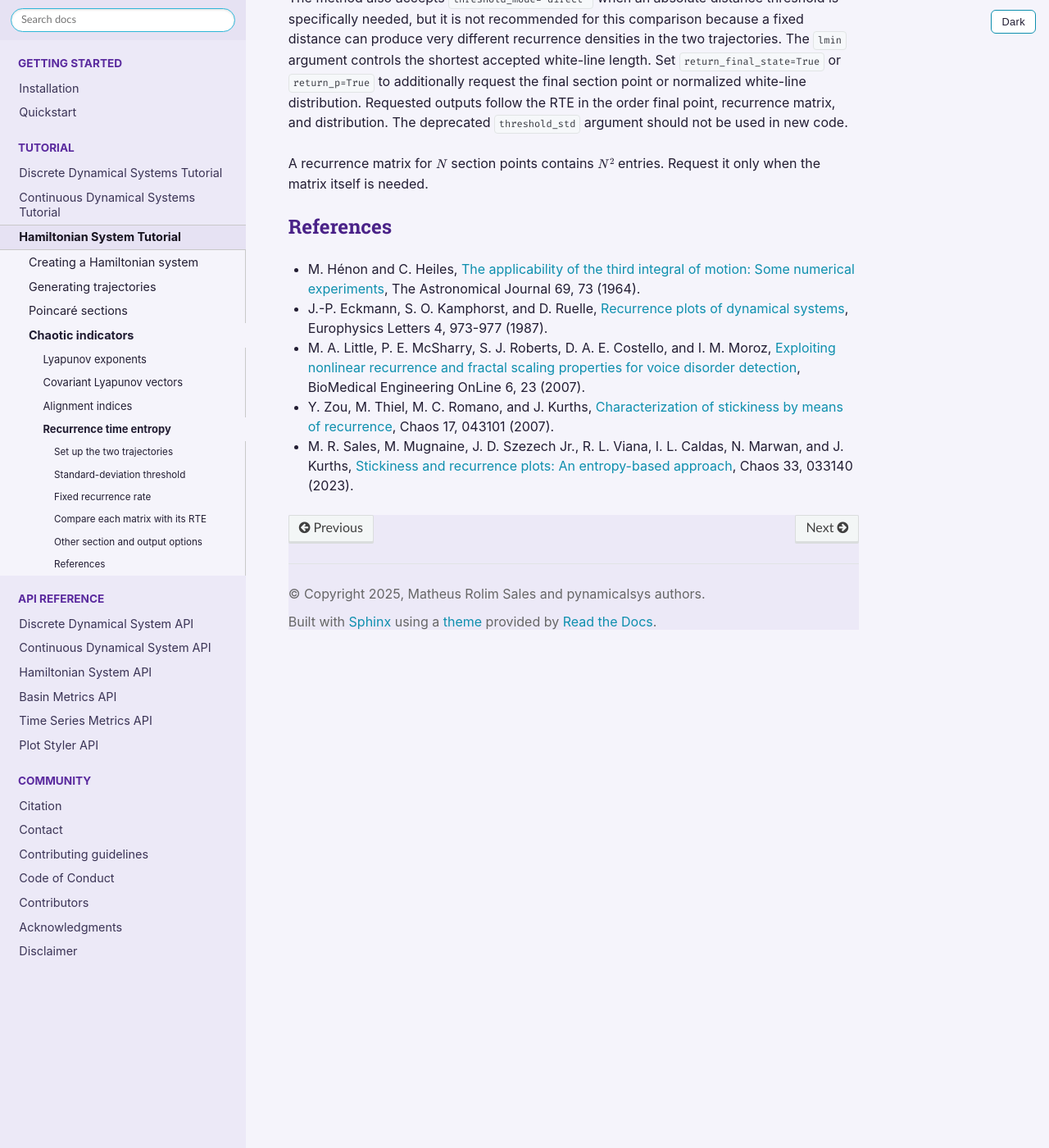
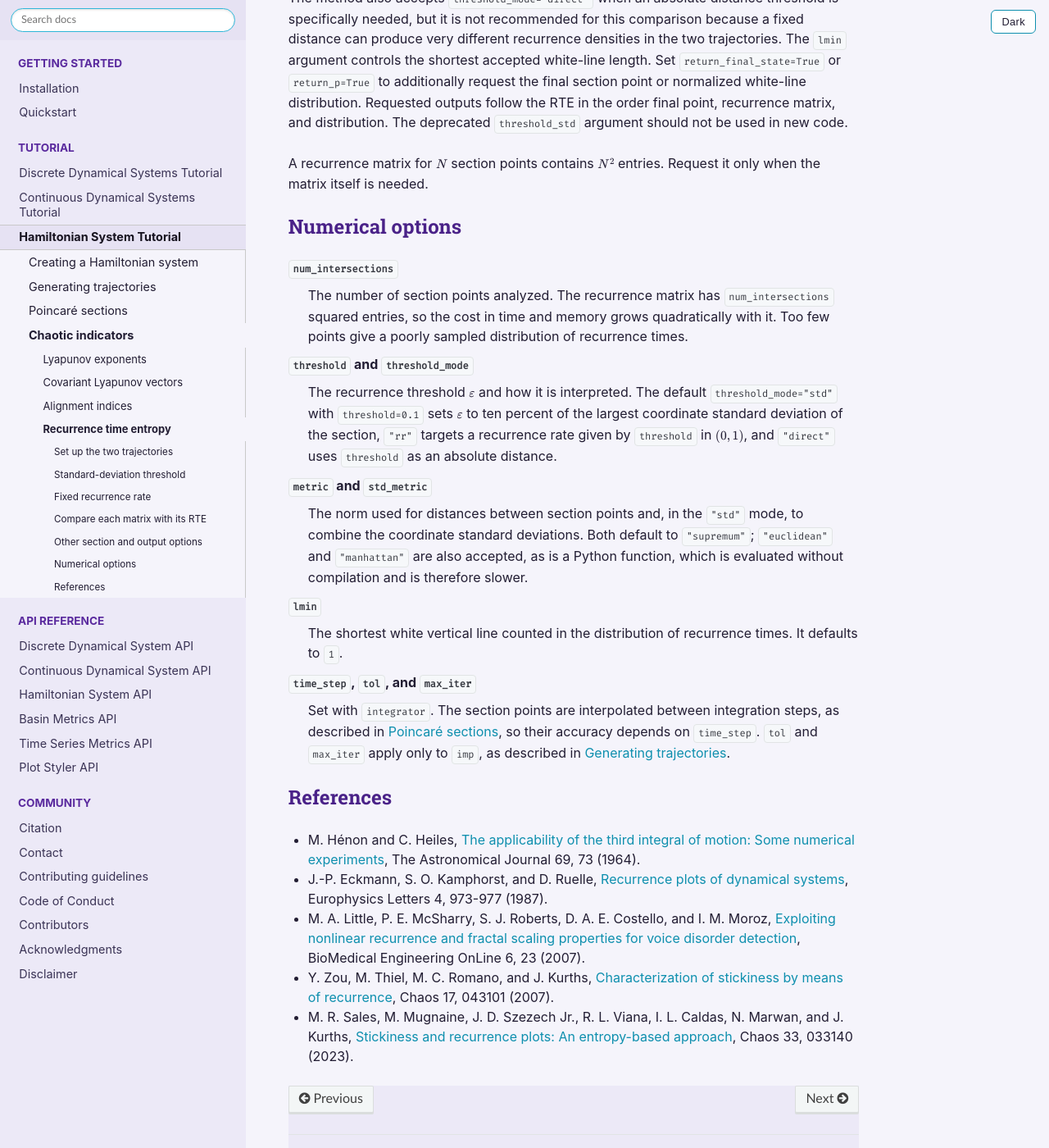
Before and after one commit to mrolims/pynamicalsys, a Sphinx documentation site: the page built from docs/source/hs_rte.rst, in a window 1280 px wide and 1400 px high, scrolled down 4373 px. Shown: the whole window at 82% size. Built offline with Sphinx 7.4.7 and the Read the Docs theme 3.1.0, drawn with Linux system fonts in a browser that asks for light colours; the version number could not be read and is left out.

Commit message:
docs: add numerical options to the Hamiltonian RTE page

```diff
--- a/docs/source/hs_rte.rst
+++ b/docs/source/hs_rte.rst
@@ -170,6 +170,24 @@
 
 A recurrence matrix for :math:`N` section points contains :math:`N^2` entries. Request it only when the matrix itself is needed.
 
+Numerical options
+~~~~~~~~~~~~~~~~~
+
+``num_intersections``
+    The number of section points analyzed. The recurrence matrix has ``num_intersections`` squared entries, so the cost in time and memory grows quadratically with it. Too few points give a poorly sampled distribution of recurrence times.
+
+``threshold`` and ``threshold_mode``
+    The recurrence threshold :math:`\varepsilon` and how it is interpreted. The default ``threshold_mode="std"`` with ``threshold=0.1`` sets :math:`\varepsilon` to ten percent of the largest coordinate standard deviation of the section, ``"rr"`` targets a recurrence rate given by ``threshold`` in :math:`(0, 1)`, and ``"direct"`` uses ``threshold`` as an absolute distance.
+
+``metric`` and ``std_metric``
+    The norm used for distances between section points and, in the ``"std"`` mode, to combine the coordinate standard deviations. Both default to ``"supremum"``; ``"euclidean"`` and ``"manhattan"`` are also accepted, as is a Python function, which is evaluated without compilation and is therefore slower.
+
+``lmin``
+    The shortest white vertical line counted in the distribution of recurrence times. It defaults to ``1``.
+
+``time_step``, ``tol``, and ``max_iter``
+    Set with ``integrator``. The section points are interpolated between integration steps, as described in :doc:`hs_poincare`, so their accuracy depends on ``time_step``. ``tol`` and ``max_iter`` apply only to ``imp``, as described in :doc:`hs_trajectories`.
+
 References
 ~~~~~~~~~~
 
```
